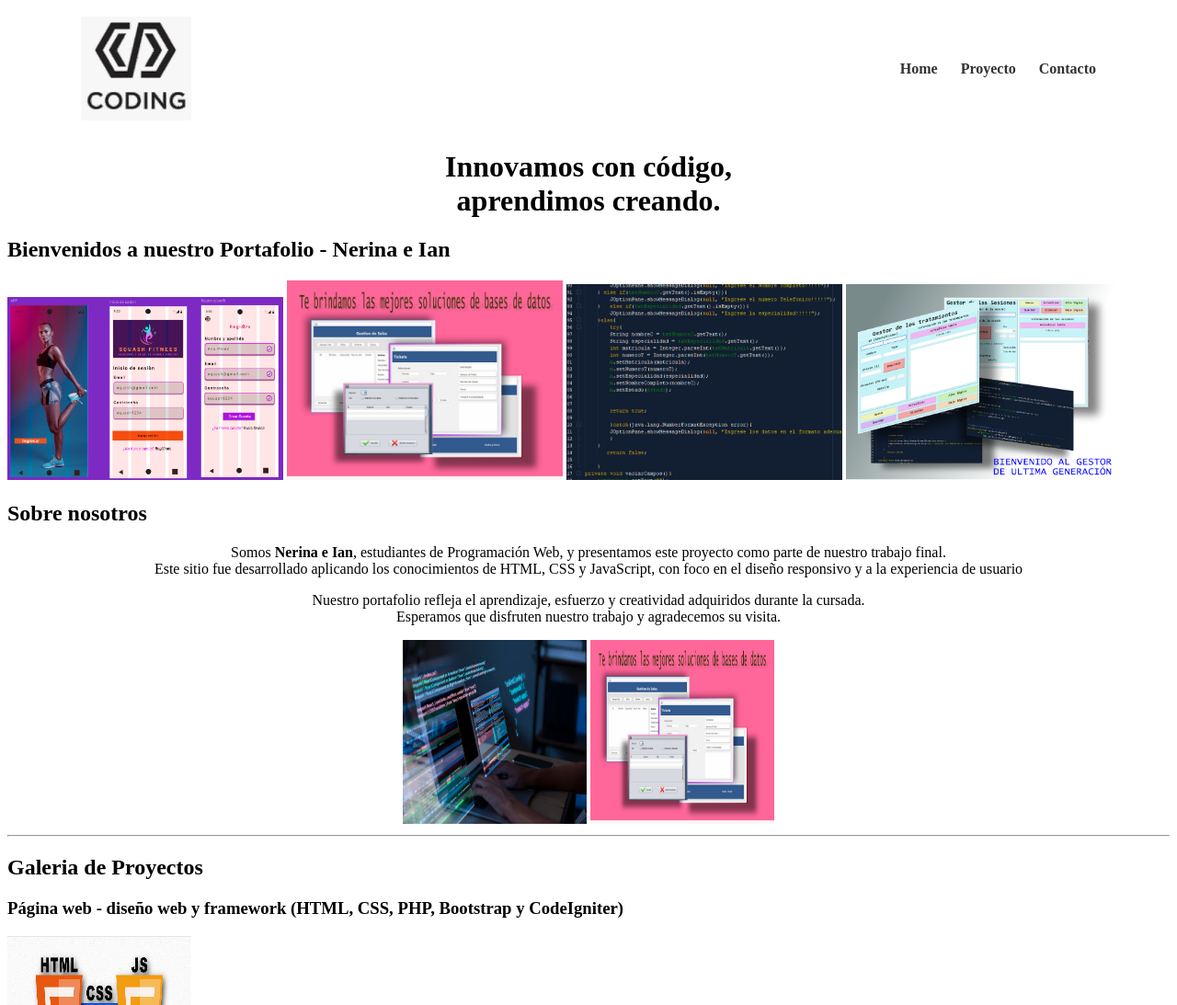
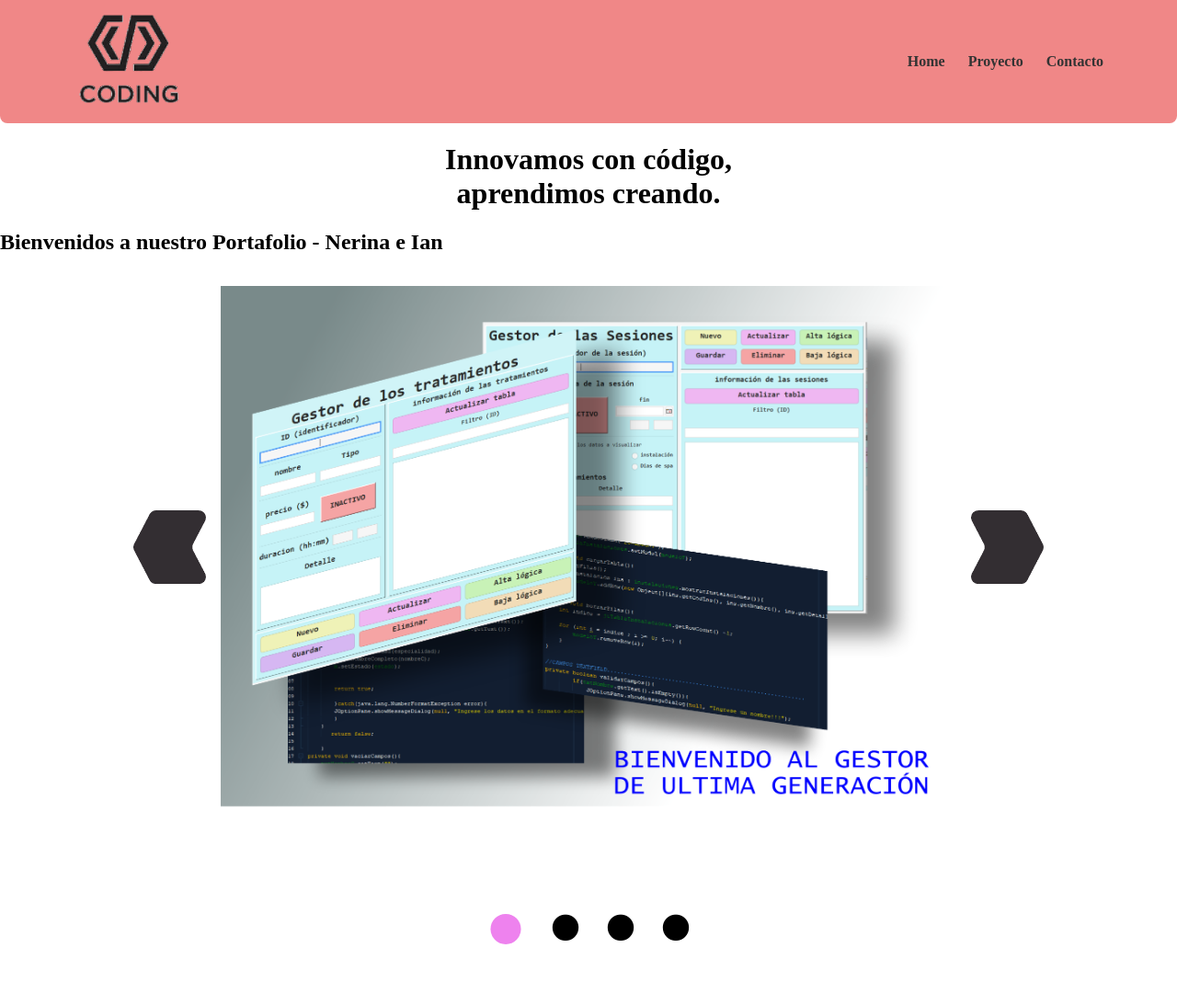
Before and after one commit to nerina99/ProyectoFinal_Web, a plain HTML site: page Proyecto/index.html in a window 1280 px wide. Shown: the top 1093 px of the page at 92% size. Drawn offline with Linux system fonts and the light colour scheme.

Commit message:
Cambios index
Se coloca css en encabezado, carrousel en index

```diff
--- a/CSS/style.css
+++ b/CSS/style.css
@@ -2,6 +2,17 @@
 ESTILO GENERAL
 */
 
+:root {
+  --color-Primario: #F08787;
+  --color-Secundario: #FFC7A7;
+  --color-Terciario: #FEE2AD;
+  --color-Cuaternario: #F8FAB4;
+}
+
+body, html {
+  margin: 0;
+  padding: 0;
+}
 
 /* --- Encabezado --- */
 .encabezado {
@@ -131,3 +142,15 @@ puntos - botones
 .contenedor-texto {
   text-align: center;
 }
+
+/*--------------------FIN TEXTO PRESENTACION-------------------------*/
+
+/*--------------------ENCABEZADO-------------------------*/
+
+.encabezado {
+  display: flex;
+  align-items: center;
+  justify-items: center;
+  background-color: var(--color-Primario);
+  border-radius: 0 0 1vh 1vh;
+}
--- a/JS/script.js
+++ b/JS/script.js
@@ -30,6 +30,16 @@ imagenes.push(new item(
 imagenes.push(new item(
     "../Imagenes/Proyecto_Nerina_1/Portafolio_1.png",
     "Portafolio de Nerina Programacion",
+    " ... "));
+
+imagenes.push(new item(
+    "../Imagenes/Proyecto_Nerina_1/Fidelidad Alta.png",
+    "Boceto de los trabajos realizados",
+    " ... "));
+
+imagenes.push(new item(
+    "../Imagenes/Proyecto_Ian_1/cod_1.png",
+    "Código de trabajo Java",
     " ... "));
 
 let izquierda = document.getElementById('izquierda');
--- a/Proyecto/index.html
+++ b/Proyecto/index.html
@@ -8,36 +8,68 @@
     <title>Presentación de Portafolio</title>
     <link rel="stylesheet" href="../CSS/style.css">
 
+</head>
+<body>
+
     <!-- Logo y Menu principal--->
 
     <div class="encabezado">
-        <img src="../Imagenes/Logo.jpeg" alt="Logo del portafolio" class="logo" width="150" height="150">
+        <img src="../Imagenes/Logo.png" alt="Logo del portafolio" class="logo" width="150" height="150">
         <nav>
             <ul class="menu">
+
                 <li><a href="#home">Home</a></li>
                 <li><a href="#proyecto">Proyecto</a></li>
                 <li><a href="#contacto">Contacto</a></li>
             </ul>
         </nav>
     </div>
-</head>
 
-<body>
 
     <h1>Innovamos con código, <br> aprendimos creando.</h1>
     <h2>Bienvenidos a nuestro Portafolio - Nerina e Ian</h2>
 
-    <!--Sección Carrusel -->
+    <!--Sección Carrousel -->
 
-    <div class="carrusel">
+    <!-- Carrousel -->
+     <div class="Carrousel">
 
-        <img src="../Imagenes/Proyecto_Nerina_1/Fidelidad Alta.png" alt="Imagen de Carrusel" width="300">
-        <img src="../Imagenes/Proyecto_Nerina_1/imag2.jpg" alt="Imagen de Carrusel" width="300">
-        <img src="../Imagenes/Proyecto_Ian_1/cod_1.png" alt="Imagen de Carrusel" width="300">
-        <img src="../Imagenes/Proyecto_Ian_1/Portafolio_1.png" alt="Imagen de Carrusel" width="300">
+        <!-- Boton izquierda -->
+
+        <div class="flecha" id="izquierda">
+
+            <img src="../Imagenes/Carrousel/izquierda.png" alt="izquierda" class="botonFlecha">
+
+        </div>
+
+        <!-- Item a presentarse -->
+
+        <div class="imagenes">
+
+            <div id="imagenes">
+
+                <img src="../Imagenes/Proyecto_Ian_1/Portafolio_1.png" alt="item" class="item" loading="lazy">
+
+            </div>
+        </div>
+
+        <!-- Boton derecha -->
+
+        <div class="flecha" id="derecha">
+
+            <img src="../Imagenes/Carrousel/derecha.png" alt="derecha" class="botonFlecha">
+
+        </div>
+
+        <!-- Botones de opcion para elegir dentro del carrousel, va aumentando segun el arreglo -->
 
 
+     </div>
+
+    <div class="punto" id="punto">
+
     </div>
+    <!-- Fin Carrousel -->
 
     <!-- Sección Home -->
     <section id="Home">
@@ -163,8 +195,11 @@
         <section id="Contacto">
             <h2>Contacto</h2>
             <p>Seguinos en nuestras redes sociales</p>
-            <img src="../Imagenes/Logo.jpeg" alt="Logo contacto" width="200" height="200">
+            <img src="../Imagenes/Logo.png" alt="Logo contacto" width="200" height="200">
         </section>
+
+
+    <script src="../JS/script.js"></script>
 
 </body>
 
```
Also changed, not shown: Imagenes/Logo.jpeg (deleted), Imagenes/Logo.png (added).
